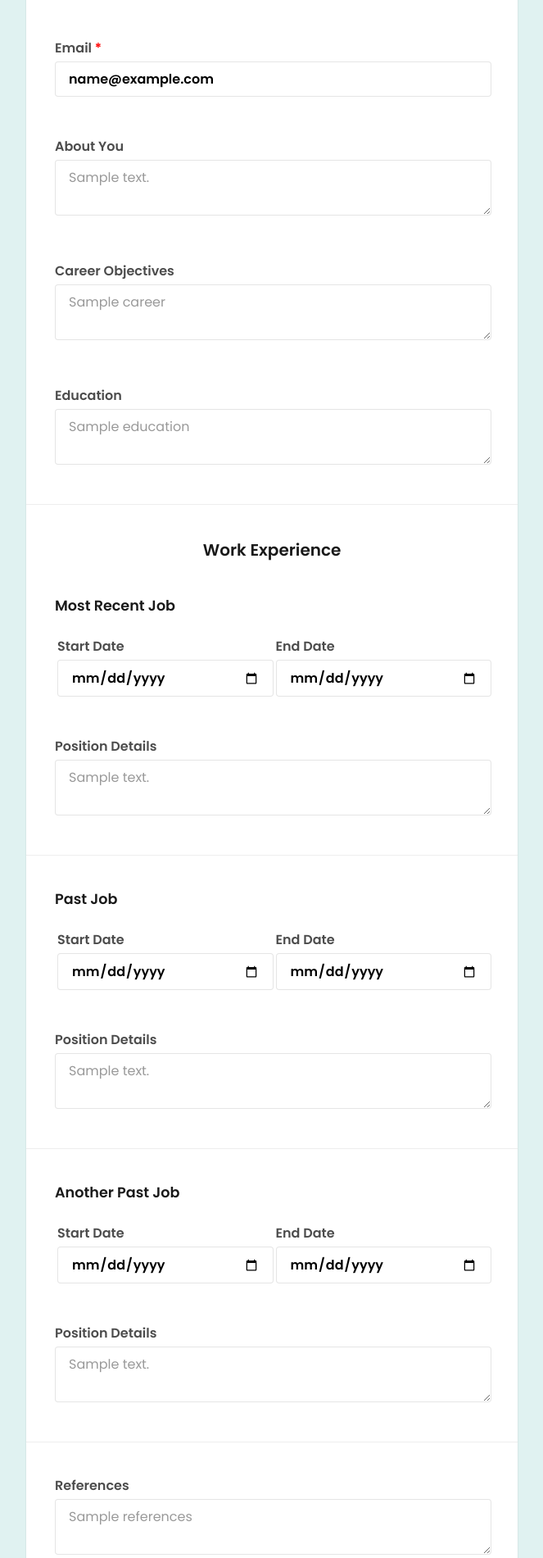
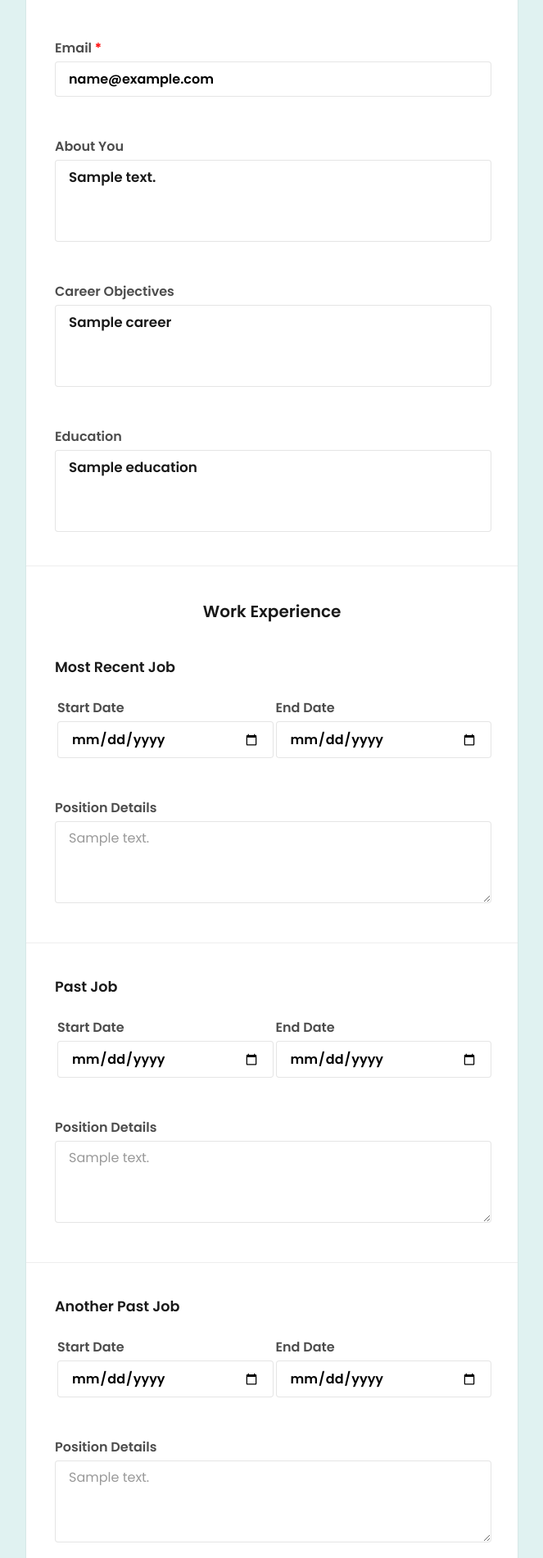
Before and after one commit to VinylBinary/Resume-Maker-Minor-project, a Django app: template App/templates/create-resume.html in a window 1280 px wide. Shown: the part 601-2502 px from the top of the page at 82% size, without its empty margins (308-971 px from the left). Run offline with Django 3.2, Linux system fonts and the light colour scheme; the template is opened without the code that fills it: most values are stand-ins (such as "Sample title", 1, 10 or a date in 2020).

Commit message:
Second stage working

```diff
--- a/App/static/style.css
+++ b/App/static/style.css
@@ -15,7 +15,21 @@ body {
   padding: 32px 0px;
   padding-bottom: 128px;
 }
-
+.editable{
+  font-size: 0.2rem;
+  font-weight: 400;
+  font-family: inherit;
+  box-sizing: border-box;
+  padding: 8px 16px;
+  border: 1px solid rgba(0, 0, 0, 0.1);
+  border-radius: 4px;
+  transition: 0.2s border;
+  width: 100%;
+}
+div > span {
+  color: grey;
+  background: aliceblue;
+}
 body,
 h1,
 h2,
@@ -184,6 +198,9 @@ textarea {
 
 textarea {
   max-width: 533px;
+  min-height: 100px;
+  resize: vertical;
+  line-height: 1.5;
 }
 
 input[type=text]:focus,
@@ -232,3 +249,30 @@ input[type=submit]:active {
 .error {
   color: red;
 }
+
+[contenteditable="true"] {
+  font-size: 1.05rem;
+  font-weight: 600;
+  font-family: inherit;
+  box-sizing: border-box;
+  padding: 8px 16px;
+  border: 1px solid rgba(0, 0, 0, 0.1);
+  border-radius: 4px;
+  transition: 0.2s border;
+  width: 100%;
+  min-height: 100px;
+  background-color: white;
+  line-height: 1.5;
+  overflow-y: auto;
+}
+
+[contenteditable="true"]:focus {
+  outline: none;
+  border-color: #1DE9B6;
+}
+
+[contenteditable="true"]:empty:before {
+  content: attr(placeholder);
+  color: rgba(0, 0, 0, 0.4);
+  font-weight: 400;
+}
--- a/App/templates/create-resume.html
+++ b/App/templates/create-resume.html
@@ -69,19 +69,22 @@
     <label for="about">
      About You
     </label>
-    <textarea id="about" name="about" placeholder="{{resume_info.about_you}}"></textarea>
+    <div id="aboutdiv" contenteditable = "true" class = "editable">{{resume_info.about_you}}</div>
+    <input id="about" name="about" value = "" style = "display:none"></input>
    </div>
    <div class="form-group">
     <label for="career">
      Career Objectives
     </label>
-    <textarea id="career" name="career" placeholder="{{resume_info.career}}"></textarea>
+    <div id="careerdiv" contenteditable = "true" class = "editable">{{resume_info.career}}</div>
+    <input id="career" name="career" value = "" style ="display:none"></input>
    </div>
    <div class="form-group">
     <label for="education">
      Education
     </label>
-    <textarea id="education" name="education" placeholder="{{resume_info.education}}"></textarea>
+    <div id="educationdiv" contenteditable = "true" class = "editable">{{resume_info.education}}</div>
+    <input id="education" name="education" value = "" style = "display:none"></input>
    </div>
    <div class="line-break">
    </div>
@@ -171,12 +174,13 @@
    </div>
    <div class="line-break">
    </div>
-   <input type="submit" value="Submit Info"/>
+   <input type="submit" onclick = "updatetext()"value="Submit Info"/>
    <br>
    <a  class="button"style="background-color:red;" href="index">Back to home</a>
   </form>
   <!-- partial -->
-  <script src="{% static './script.js' %}">
+  <script src="{% static './script.js' %}"></script>
+  <script src="{% static 'suggestions.js'%}"></script>
   </script>
  </body>
 </html>
--- a/App/urls.py
+++ b/App/urls.py
@@ -12,6 +12,7 @@ urlpatterns = [
     path("index", views.index, name="index"),
     path("create-resume", views.create_resume, name="create-resume"),
     path("resume", views.resume, name="resume"),
+    path("generate-suggestions", views.suggestions, name="generate-suggestions"),
 
 
 ]
```
Also changed, not shown: App/static/suggestions.js (added, +86 -0 lines), App/vertex.py (added, +30 -0 lines), App/views.py (+20 -14 lines).
